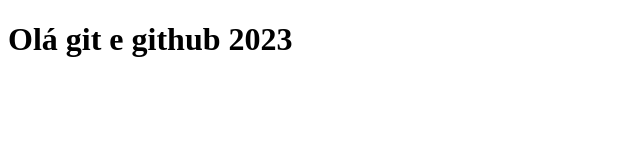
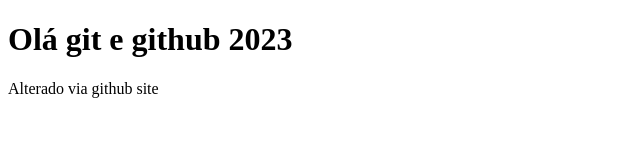
Before and after one commit to waltercwb/teste-github, a plain HTML site: page 00 - testes GIT/index.html in a window 1280 px wide. Shown: the whole page, without its empty margins (0-640 px from the left). Drawn offline with Linux system fonts and the light colour scheme.

Commit message:
Update index.html

```diff
--- a/00 - testes GIT/index.html
+++ b/00 - testes GIT/index.html
@@ -7,6 +7,7 @@
 </head>
 <body>
     <h1>Olá git e github 2023</h1>
+    <p>Alterado via github site</p>
 
 </body>
 </html>
```
